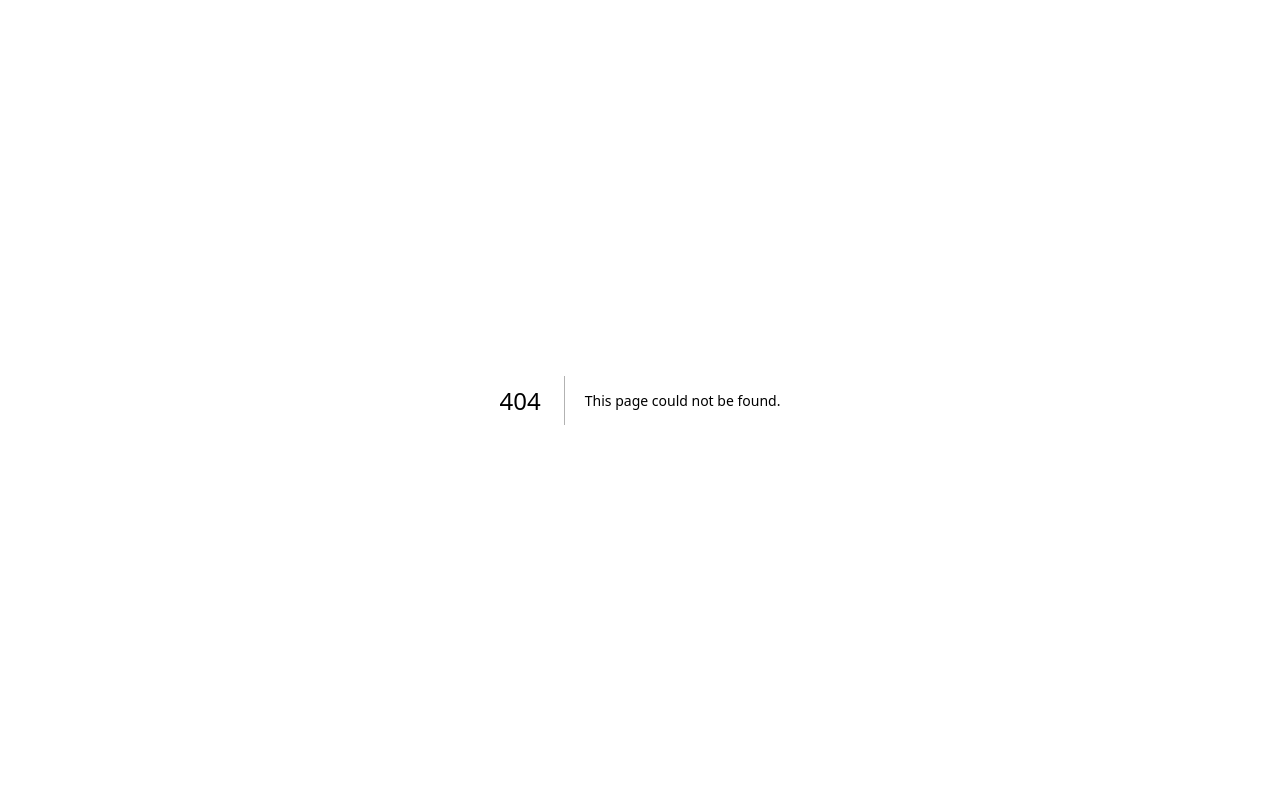
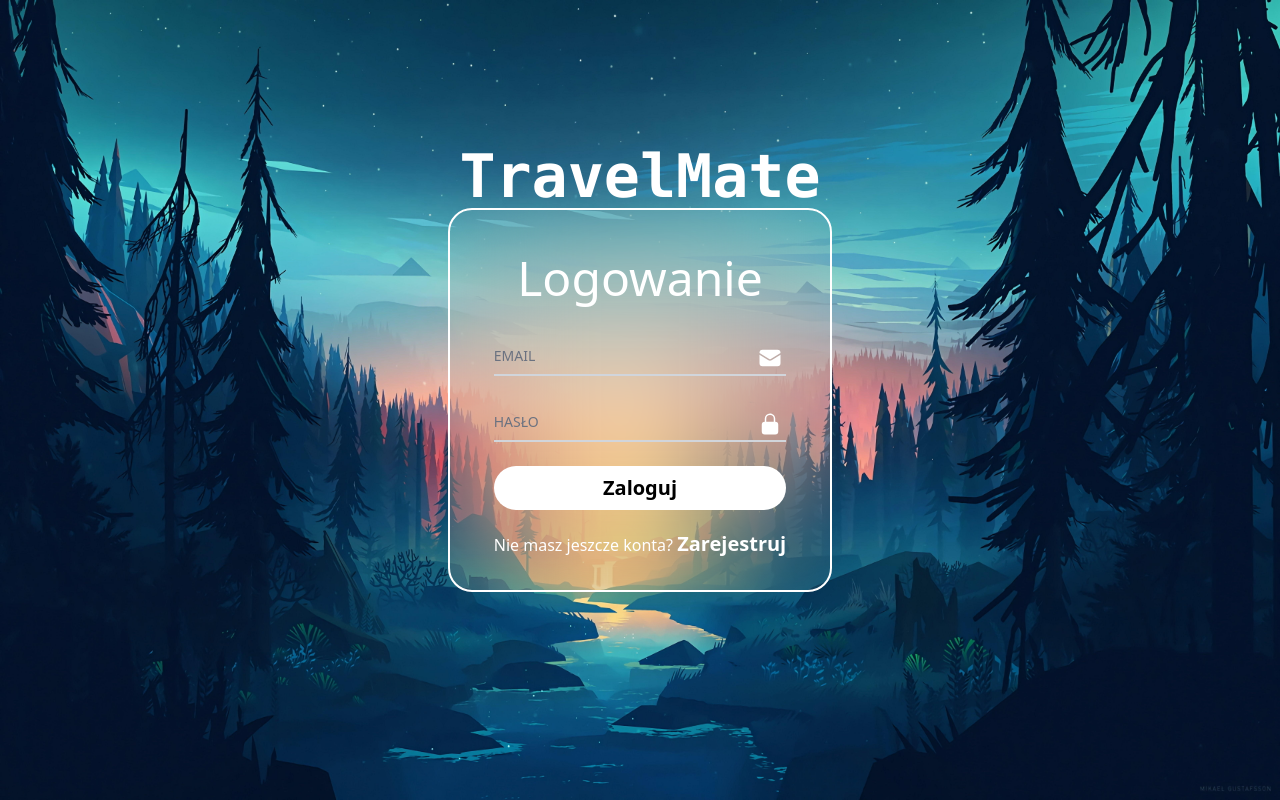
Before and after one commit to RiP3rQ/TravelMate-NextJs-V2, a Next.js app: page /login in a window 1280 px wide. Before the commit this address had no page. Built offline with nearby package versions, Linux system fonts and the light colour scheme; what @badrap/bar-of-progress would draw is missing.

Commit message:
Login page without functionality

```diff
--- a/components/Header.jsx
+++ b/components/Header.jsx
@@ -56,6 +56,10 @@ const Header = ({ placeholder }) => {
         numberOfGuests,
       },
     });
+  };
+
+  const login = () => {
+    router.push("/login");
   };
 
   return (
@@ -134,7 +138,7 @@ const Header = ({ placeholder }) => {
 
         <div className="flex items-center space-x-2 border-2 p-2 rounded-full">
           <Bars3Icon className="h-6 cursor-pointer" />
-          <UserCircleIcon className="h-6 cursor-pointer" />
+          <UserCircleIcon className="h-6 cursor-pointer" onClick={login} />
         </div>
       </div>
 
--- /dev/null
+++ b/src/pages/login.js
@@ -0,0 +1,91 @@
+import { EnvelopeIcon, LockClosedIcon } from "@heroicons/react/24/solid";
+import Image from "next/image";
+import { useRouter } from "next/router";
+import React from "react";
+
+const Login = () => {
+  const router = useRouter();
+
+  const goBack = () => {
+    router.push("/");
+  };
+
+  return (
+    <div className="h-screen w-full relative">
+      <Image
+        src="/assets/login_background.jpg"
+        alt="background"
+        fill
+        className="z-10"
+      />
+      <section className="z-50 absolute top-0 left-0 w-full h-screen flex justify-center items-center">
+        <div className="relative w-96 h-96 flex justify-center items-center bg-transparent border-2 border-white rounded-3xl backdrop-blur-3xl">
+          {/* LOGO */}
+          <div className="absolute -top-16 cursor-pointer">
+            <p
+              className="text-white font-bold text-4xl md:text-6xl font-mono"
+              onClick={goBack}
+            >
+              TravelMate
+            </p>
+          </div>
+          <div className="">
+            {/* FORM */}
+            <form action="" className="">
+              <h2 className="text-5xl text-center text-white my-8">
+                Logowanie
+              </h2>
+              <div class="relative z-0 my-6">
+                <EnvelopeIcon className="h-6 absolute top-3 right-1 text-white" />
+                <input
+                  type="text"
+                  id="email"
+                  class="block py-2.5 px-0 w-full text-sm text-white bg-transparent border-0 border-b-2 border-gray-300 appearance-none dark:text-white dark:border-gray-600 dark:focus:border-white focus:outline-none focus:ring-0 focus:border-white peer"
+                  placeholder=" "
+                />
+                <label
+                  for="email"
+                  class="absolute text-sm text-gray-500 dark:text-gray-400 duration-300 transform -translate-y-6 scale-75 top-3 -z-10 origin-[0] peer-focus:left-0 peer-focus:text-white peer-focus:dark:text-white peer-placeholder-shown:scale-100 peer-placeholder-shown:translate-y-0 peer-focus:scale-100 peer-focus:-translate-y-6"
+                >
+                  EMAIL
+                </label>
+              </div>
+
+              <div class="relative z-0 my-6">
+                <LockClosedIcon className="h-6 absolute top-3 right-1 text-white" />
+                <input
+                  type="password"
+                  id="password"
+                  class="block py-2.5 px-0 w-full text-sm text-white bg-transparent border-0 border-b-2 border-gray-300 appearance-none dark:text-white dark:border-gray-600 dark:focus:border-white focus:outline-none focus:ring-0 focus:border-white peer"
+                  placeholder=" "
+                />
+                <label
+                  for="password"
+                  class="absolute text-sm text-gray-500 dark:text-gray-400 duration-300 transform -translate-y-6 scale-75 top-3 -z-10 origin-[0] peer-focus:left-0 peer-focus:text-white peer-focus:dark:text-white peer-placeholder-shown:scale-100 peer-placeholder-shown:translate-y-0 peer-focus:scale-100 peer-focus:-translate-y-6"
+                >
+                  HASŁO
+                </label>
+              </div>
+              <button className="w-full h-11 rounded-3xl border-0 outline-none cursor-pointer text-xl font-bold bg-white">
+                Zaloguj
+              </button>
+              <div className="font-lg text-white my-5 text-center">
+                <p>
+                  Nie masz jeszcze konta?{" "}
+                  <a
+                    href="#"
+                    className="cursor-pointer no-underline font-bold text-xl hover:underline"
+                  >
+                    Zarejestruj
+                  </a>
+                </p>
+              </div>
+            </form>
+          </div>
+        </div>
+      </section>
+    </div>
+  );
+};
+
+export default Login;
```
Also changed, not shown: doZrobienia.txt (added), public/assets/login_background.jpg (added).
